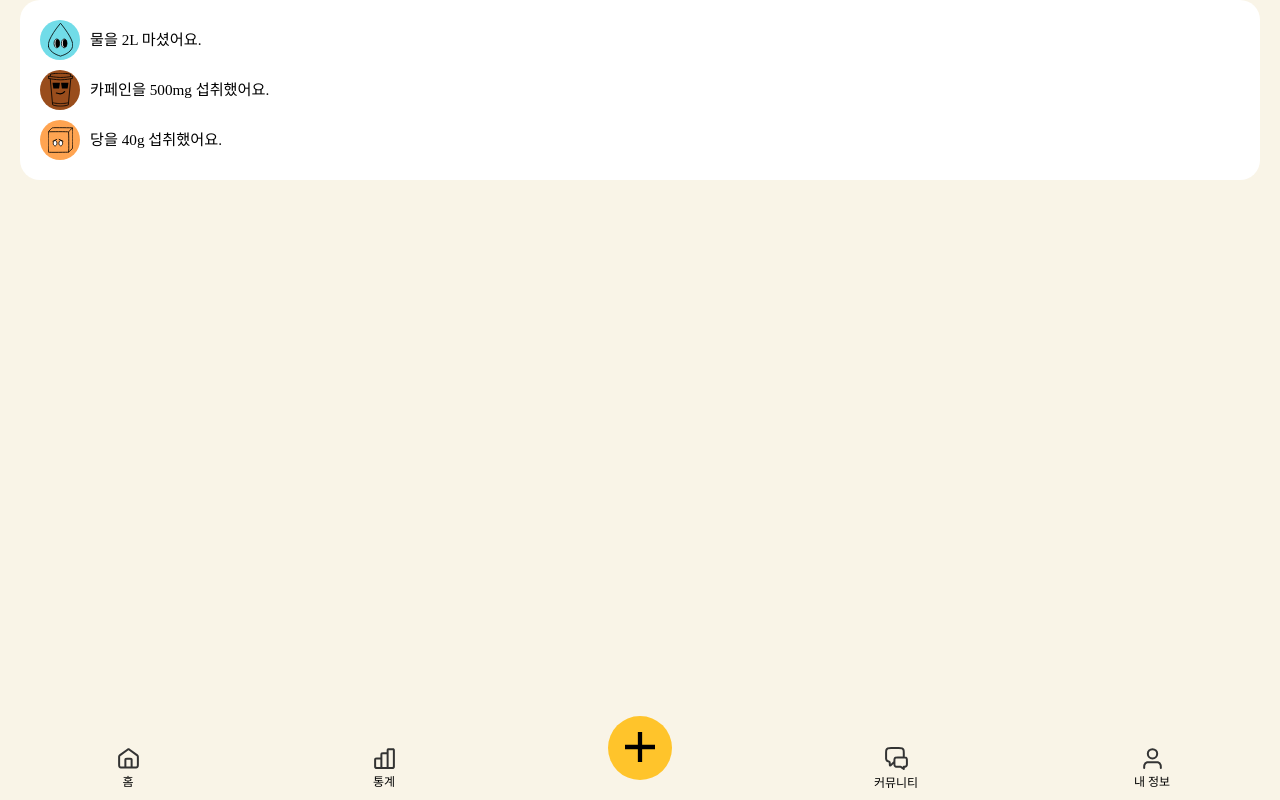
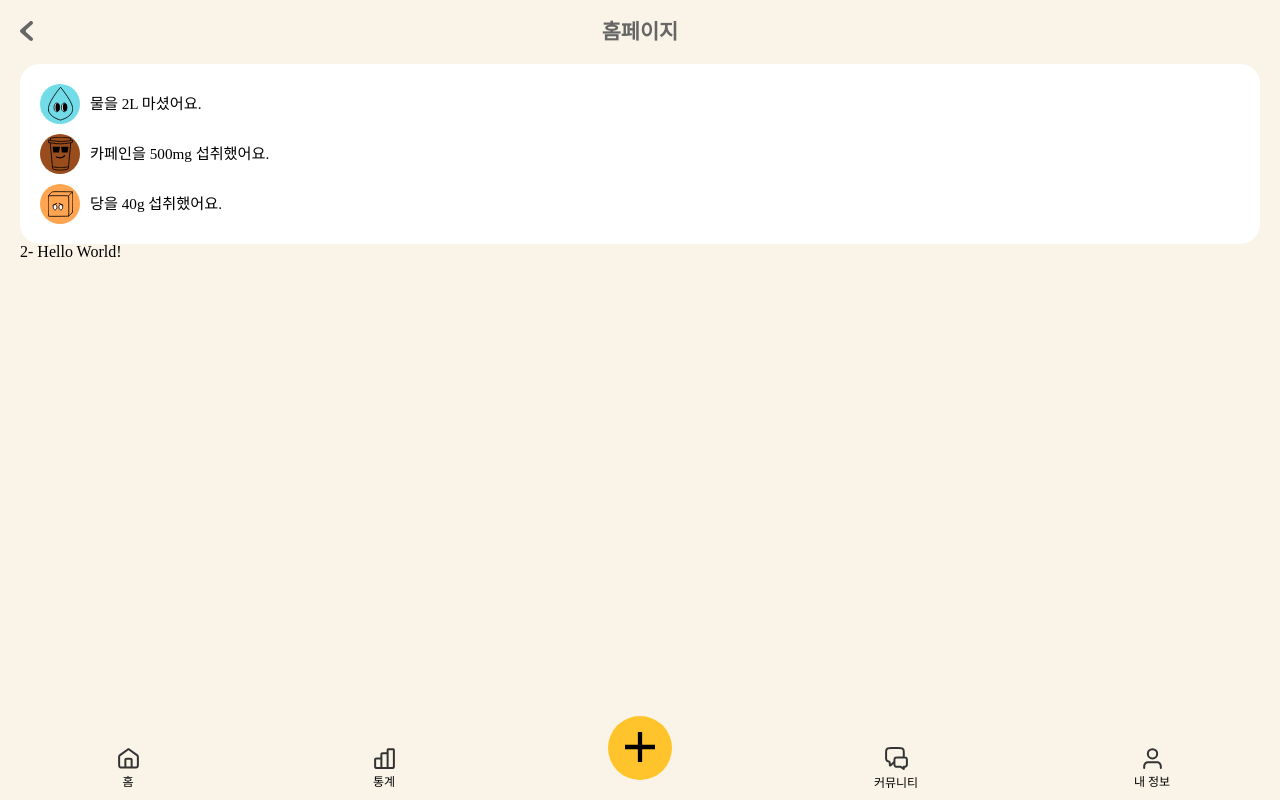
Before and after one commit to coffein-doctor/MST, a Next.js app in the folder mst/: page /home in a window 1280 px wide. Built offline with nearby package versions, Linux system fonts and the light colour scheme; a web font is replaced by a local one.

Commit message:
[FEAT] carousel 제작

```diff
--- a/mst/package.json
+++ b/mst/package.json
@@ -19,6 +19,7 @@
     "next": "14.1.0",
     "react": "^18",
     "react-dom": "^18",
+    "react-material-ui-carousel": "^3.4.2",
     "recharts": "^2.12.1",
     "recoil": "^0.7.7"
   },
--- /dev/null
+++ b/mst/src/app/(mainpage)/home/_components/HomeCarousel.tsx
@@ -0,0 +1,40 @@
+import React, { useState } from "react";
+import Carousel from "react-material-ui-carousel";
+
+interface Item {
+  description: string;
+}
+
+interface HomeCarouselProps {
+  items: Item[];
+}
+
+const HomeCarousel: React.FC<HomeCarouselProps> = ({ items }) => {
+  const [index, setIndex] = useState(0);
+
+  const handleChange = (cur: number, prev: number) => {
+    setIndex(cur);
+    console.log(cur, prev);
+  };
+
+  return (
+    <Carousel
+      index={index}
+      interval={4000}
+      animation="slide"
+      indicators={false}
+      // stopAutoPlayOnHover
+      swipe
+      NextIcon="next"
+      PrevIcon="prev"
+    >
+      {items.map((item, i) => (
+        <div key={i} style={{ width: "100%", height: "100%" }}>
+          {item.description}
+        </div>
+      ))}
+    </Carousel>
+  );
+};
+
+export default HomeCarousel;
--- a/mst/src/app/(mainpage)/home/page.tsx
+++ b/mst/src/app/(mainpage)/home/page.tsx
@@ -1,13 +1,50 @@
 "use client";
 
+import { useState } from "react";
 import { css } from "@emotion/react";
 import Form from "@/components/common/Form/Form";
 import HomeFormContent from "@/components/Home/HomeFormContent";
+import BasicTopBar from "@/components/common/TopBar/BasicTopBar";
+import Carousel from "react-material-ui-carousel";
+
+import HomeCarousel from "./_components/HomeCarousel";
 
 function Home() {
+  const [index, setIndex] = useState(0);
+
+  const handleChange = (cur: number, prev: number) => {
+    setIndex(cur);
+    console.log(cur, prev);
+  };
+
+  function Item({ item }: { item: { description: string } }) {
+    return (
+      <div style={{ width: "100%", height: "100%" }}>{item.description}</div>
+    );
+  }
+
+  var items = [
+    {
+      name: "Random Name #1",
+      description: "1 - Probably the most random thing you have ever seen!",
+    },
+    {
+      name: "Random Name #2",
+      description: "2- Hello World!",
+    },
+    {
+      name: "Random Name #3",
+      description: "3 - Hello World!",
+    },
+  ];
+
   return (
     <div>
+      <BasicTopBar content={"홈페이지"} />
+
       <Form content={<HomeFormContent />} />
+
+      <HomeCarousel items={items} />
     </div>
   );
 }
--- a/mst/src/components/common/TopBar/BasicTopBar.tsx
+++ b/mst/src/components/common/TopBar/BasicTopBar.tsx
@@ -18,12 +18,11 @@ function BasicTopBar({ content }: BasicTopBarProps) {
 }
 
 const topBarWrapperCSS = css`
-  width: 100vw;
+  width: auto;
   height: 64px;
   display: flex;
   justify-content: center;
   align-items: center;
-  padding: 0px 20px;
 `;
 
 const backIconWrapperCSS = css`
```
Also changed, not shown: 1 other file (tests, documents, lock files or other folders).
